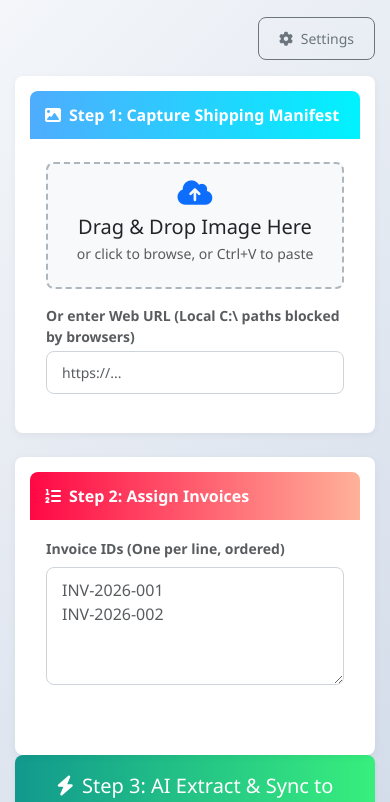
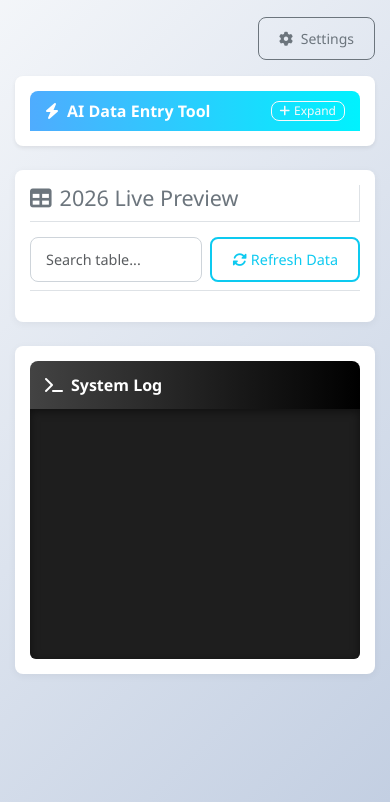
Before and after one commit to GiyoXD/add_container, a plain HTML site: page index.html in a window 390 px wide. Shown: the part 42-844 px from the top of the page. Drawn offline with nearby package versions, Linux system fonts and the light colour scheme.

Commit message:
feat: make web data entry tool compact and collapsible by default on mobile

```diff
--- a/app.js
+++ b/app.js
@@ -148,6 +148,36 @@ document.addEventListener('DOMContentLoaded', () => {
         settingsContainer.classList.toggle('hidden');
     });
 
+    // Toggle Web URL Input
+    const toggleUrlInput = document.getElementById('toggleUrlInput');
+    const urlInputContainer = document.getElementById('urlInputContainer');
+    if (toggleUrlInput && urlInputContainer) {
+        toggleUrlInput.addEventListener('click', (e) => {
+            e.preventDefault();
+            urlInputContainer.classList.toggle('hidden');
+        });
+    }
+
+    // Toggle Data Entry Collapse
+    const toggleDataEntry = document.getElementById('toggleDataEntry');
+    const dataEntryBody = document.getElementById('dataEntryBody');
+    if (toggleDataEntry && dataEntryBody) {
+        toggleDataEntry.addEventListener('click', () => {
+            dataEntryBody.classList.toggle('hidden');
+            if (dataEntryBody.classList.contains('hidden')) {
+                toggleDataEntry.innerHTML = '<i class="fa-solid fa-plus me-1"></i>Expand';
+            } else {
+                toggleDataEntry.innerHTML = '<i class="fa-solid fa-minus me-1"></i>Collapse';
+            }
+        });
+
+        // Auto-collapse on mobile devices on page load to keep screen space clean
+        if (window.innerWidth < 768) {
+            dataEntryBody.classList.add('hidden');
+            toggleDataEntry.innerHTML = '<i class="fa-solid fa-plus me-1"></i>Expand';
+        }
+    }
+
     searchInput.addEventListener('input', () => {
         if (currentSheetData) {
             renderTable(currentSheetData);
@@ -168,7 +198,7 @@ document.addEventListener('DOMContentLoaded', () => {
     });
 
     processBtn.addEventListener('click', async () => {
-        const invoiceIds = invoiceIdsInput.value.trim().split('\n').filter(id => id.trim());
+        const invoiceIds = invoiceIdsInput.value.trim().split(/[,\n]+/).map(id => id.trim()).filter(id => id.length > 0);
         const geminiKey = geminiKeyInput.value;
         const spreadsheetId = spreadsheetIdInput.value;
         const saJson = serviceAccountInput.value;
--- a/index.html
+++ b/index.html
@@ -251,43 +251,41 @@
             </div>
         </div>
 
-        <div class="row">
-            <div class="col-md-6">
-                <!-- Step 1: Image Selection -->
-                <div class="card h-100">
-                    <div class="card-header"><i class="fa-solid fa-image me-2"></i>Step 1: Capture Shipping Manifest</div>
-                    <div class="card-body d-flex flex-column justify-content-center">
-                        <div id="dropZone" class="drop-zone border border-2 border-dashed rounded-3 p-4 text-center mb-3" style="cursor: pointer; background-color: #f8f9fa; transition: all 0.3s;">
-                            <i class="fa-solid fa-cloud-arrow-up fs-1 text-primary mb-2"></i>
-                            <h5 class="mb-1">Drag & Drop Image Here</h5>
-                            <p class="text-muted small mb-2">or click to browse, or Ctrl+V to paste</p>
+        <!-- Compact AI Data Entry Tool -->
+        <div class="card mb-4 shadow-sm">
+            <div class="card-header d-flex justify-content-between align-items-center py-2" style="background: linear-gradient(to right, #4facfe 0%, #00f2fe 100%);">
+                <span class="fs-6 fw-bold text-white"><i class="fa-solid fa-bolt me-2 text-white"></i>AI Data Entry Tool</span>
+                <button id="toggleDataEntry" class="btn btn-xs btn-outline-light py-0 px-2" style="font-size: 0.75rem;"><i class="fa-solid fa-minus me-1"></i>Collapse</button>
+            </div>
+            <div id="dataEntryBody" class="card-body p-3">
+                <div class="row g-3 align-items-center">
+                    <!-- Step 1: Manifest Image -->
+                    <div class="col-md-4">
+                        <div id="dropZone" class="drop-zone border border-1 border-dashed rounded p-2 text-center" style="cursor: pointer; background-color: #f8f9fa; min-height: 48px; display: flex; flex-direction: column; justify-content: center; align-items: center;">
+                            <div>
+                                <i class="fa-solid fa-cloud-arrow-up text-primary me-1"></i>
+                                <span id="fileNameDisplay" class="small text-muted">Click or drop manifest image</span>
+                            </div>
                             <input type="file" id="imageInput" class="d-none" accept="image/*">
-                            <img id="imagePreview" class="img-fluid rounded shadow-sm d-none mt-2 mx-auto" style="max-height: 150px; object-fit: contain;">
-                            <div id="fileNameDisplay" class="text-success fw-bold small mt-2 d-none"></div>
-                        </div>
-                        <div>
-                            <label class="form-label text-muted fw-bold small mb-1">Or enter Web URL (Local C:\ paths blocked by browsers)</label>
-                            <input type="text" id="imagePathInput" class="form-control form-control-sm" placeholder="https://...">
+                            <img id="imagePreview" class="img-fluid rounded shadow-sm d-none mt-1 mx-auto" style="max-height: 40px; object-fit: contain;">
                         </div>
                     </div>
-                </div>
-            </div>
-            <div class="col-md-6">
-                <!-- Step 2: Invoice IDs -->
-                <div class="card h-100 mt-4 mt-md-0">
-                    <div class="card-header" style="background: linear-gradient(to right, #ff0844 0%, #ffb199 100%);"><i class="fa-solid fa-list-ol me-2"></i>Step 2: Assign Invoices</div>
-                    <div class="card-body">
-                        <label class="form-label text-muted fw-bold small mb-2">Invoice IDs (One per line, ordered)</label>
-                        <textarea id="invoiceIds" class="form-control" rows="4" placeholder="INV-2026-001&#10;INV-2026-002"></textarea>
+                    <!-- Step 2: Invoice IDs -->
+                    <div class="col-md-4">
+                        <input type="text" id="invoiceIds" class="form-control form-control-sm" placeholder="Invoice IDs (comma or line separated)">
+                    </div>
+                    <!-- Step 3: Extract & Sync -->
+                    <div class="col-md-4">
+                        <button id="processBtn" class="btn btn-success btn-sm w-100 py-2"><i class="fa-solid fa-bolt me-1"></i>Extract & Sync</button>
                     </div>
                 </div>
-            </div>
-        </div>
-
-        <!-- Step 3: Action -->
-        <div class="row my-4 align-items-center">
-            <div class="col-md-12 mb-3">
-                <button id="processBtn" class="btn btn-success btn-lg w-100 py-3 shadow-sm fs-5"><i class="fa-solid fa-bolt me-2"></i>Step 3: AI Extract & Sync to Sheets</button>
+                <!-- Optional Web URL input (collapsible/subtle link) -->
+                <div class="mt-2 d-flex justify-content-between align-items-center">
+                    <div id="urlInputContainer" class="hidden w-70">
+                        <input type="text" id="imagePathInput" class="form-control form-control-sm" placeholder="Image Web URL (https://...)">
+                    </div>
+                    <a href="#" id="toggleUrlInput" class="text-decoration-none small text-muted ms-auto"><i class="fa-solid fa-link me-1"></i>Use Web URL</a>
+                </div>
             </div>
         </div>
 
```
